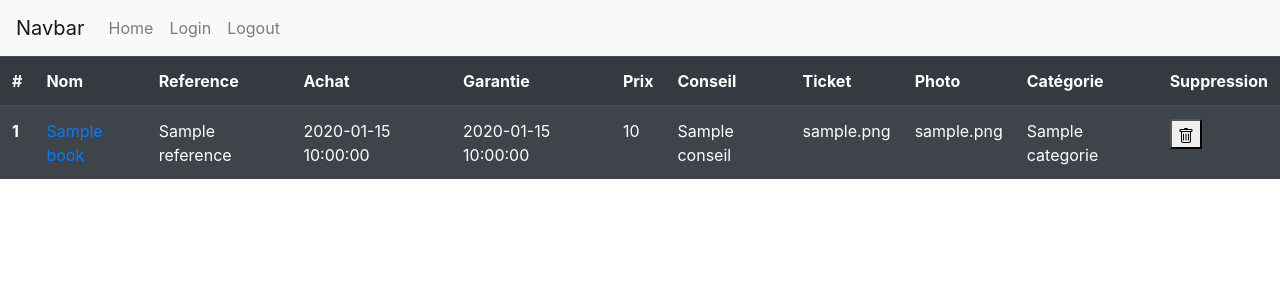
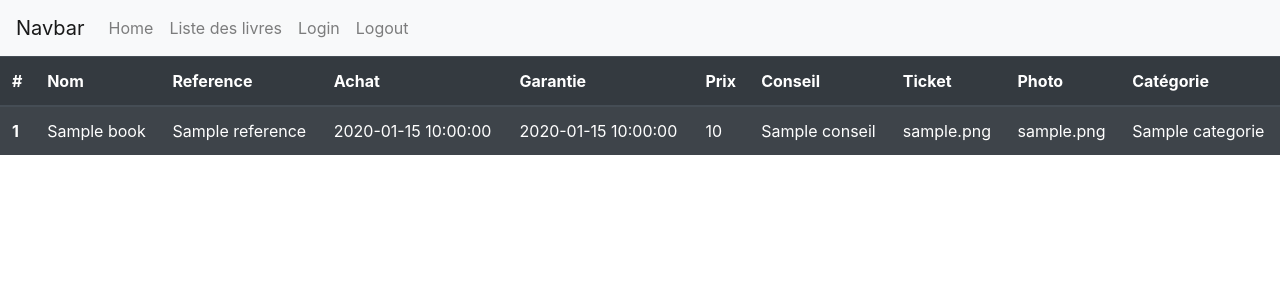
Before and after one commit to YoannAbran/Projet_Dashboard, a PHP site: template view/listView.php in a window 1280 px wide. Shown: the top 300 px of the page. Run offline with PHP 8.4, Linux system fonts and the light colour scheme; the template is opened without the code that fills it: most values are stand-ins (such as "Sample title", 1, 10 or a date in 2020); some libraries are stand-ins or nearby versions.

Commit message:
delete button & link only if admin

```diff
--- a/view/listView.php
+++ b/view/listView.php
@@ -17,7 +17,9 @@
               <th scope='col'>Ticket</th>
               <th scope='col'>Photo</th>
               <th scope='col'>Catégorie</th>
-              <th scope='col'>Suppression</th>
+              <?php if (isset($_SESSION['isAdmin'])){
+              echo "<th scope='col'>Suppression</th>
+                ";}?>
             </tr>
           </thead>
         <tbody>
@@ -28,7 +30,9 @@
 ?>
       <tr>
         <th scope="row"><?php echo $book['id']; ?></th>
-          <td><a href="index.php?action=edit&id=<?= $book['id'] ?>"><?php echo $book['nom']; ?></a></td>
+        <?php if (isset($_SESSION['isAdmin'])){
+        echo "<td><a href='index.php?action=edit&id=".$book['id']."'>".$book['nom']."</a></td>";}
+        else {  echo "<td>".$book['nom']."</td>";}?>
           <td><?php echo $book['reference']; ?></td>
           <td><?php echo $book['date_achat']; ?></td>
           <td><?php echo $book['date_garantie']; ?></td>
@@ -37,7 +41,8 @@
           <td><?php echo $book['photo_ticket']; ?></td>
           <td><?php echo $book['photo']; ?></td>
           <td><?php echo $book['categorie']; ?></td>
-          <td><form action ='index.php?action=delete&id=<?= $book['id'] ?>' method='post' onsubmit='return submitResult();'><button type='submit' name='suppr' value=''><img src="public/img/trash.svg" alt="delete" width="16" height="16" title="delete"></button></form></td>
+        <?php    if (isset($_SESSION['isAdmin'])){
+            echo "<td><form action ='index.php?action=delete&id=".$book['id']."' method='post' onsubmit='return submitResult();'><button type='submit' name='suppr' value=''><img src='public/img/trash.svg' alt='delete' width='16' height='16' title='delete'></button></form></td>";}?>
       </tr>
 
         <?php }  ?>
--- a/view/template.php
+++ b/view/template.php
@@ -28,13 +28,14 @@ $title = "dashboard";
         <li class="nav-item">
           <a class="nav-link" href="index.php">Home <span class="sr-only">(current)</span></a>
         </li>
+        <li class='nav-item'>
+           <a class='nav-link' href='index.php?action=listbook'>Liste des livres</a>
+         </li>
         <?php
 
         if (isset($_SESSION['isAdmin'])){
           echo "
-          <li class='nav-item'>
-             <a class='nav-link' href='index.php?action=listbook'>Liste des livres</a>
-           </li>
+
 
           <li class='nav-item'>
           <a class='nav-link' href='index.php?action=insertnew'>Ajouter un produit</a>
```
